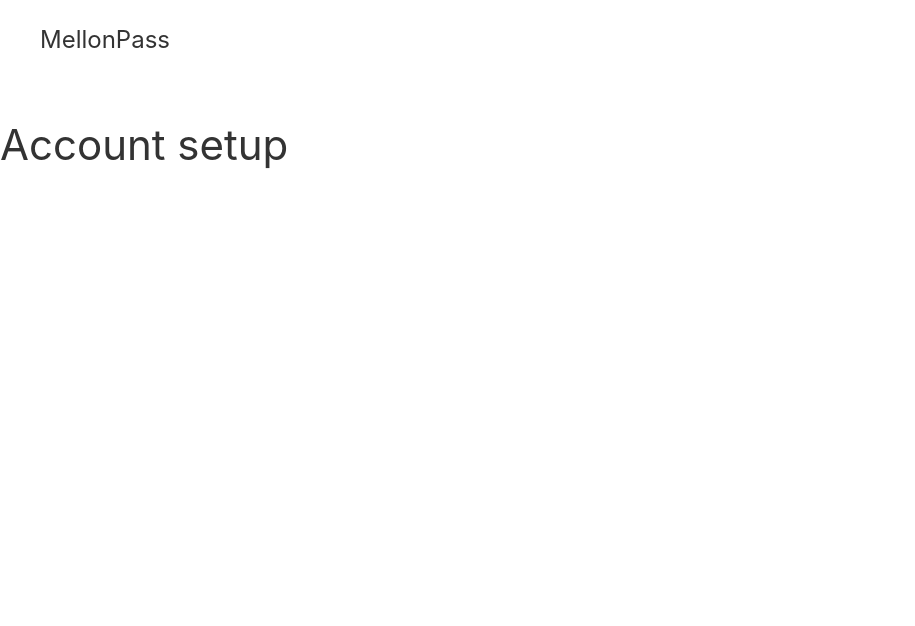
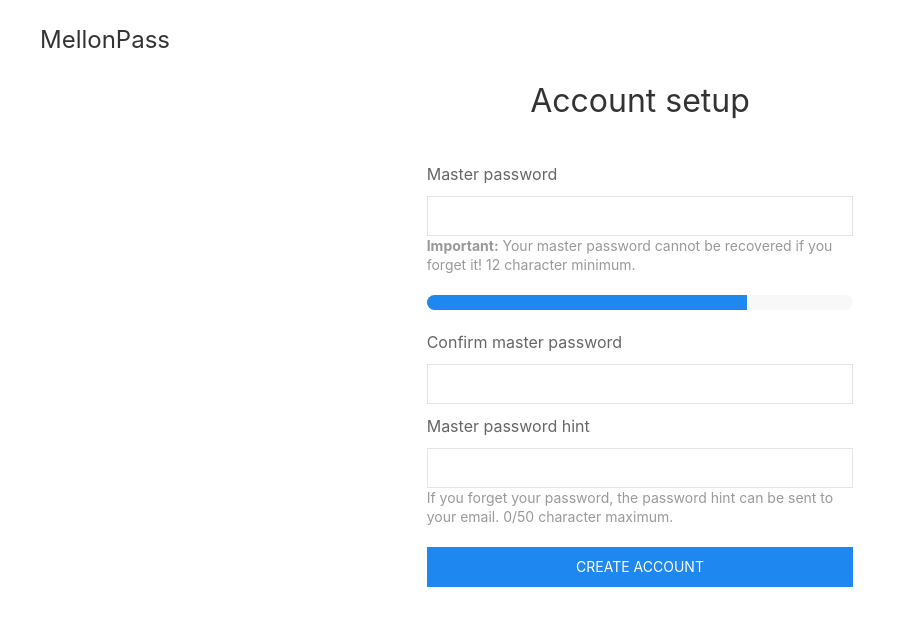
Before and after one commit to mellonpass/web, a SvelteKit app in the folder apps/web/: page /account-setup in a window 1280 px wide. Shown: the top 626 px of the page, without its empty margins (0-915 px from the left). Built offline with nearby package versions, Linux system fonts and the light colour scheme.

Commit message:
feat(account-setup): initital account setup form

```diff
--- a/apps/web/src/routes/account-setup/+page.svelte
+++ b/apps/web/src/routes/account-setup/+page.svelte
@@ -1 +1,63 @@
-<h1>Account setup</h1>
+<script>
+
+</script>
+
+<div class="uk-flex uk-flex-center">
+    <section class="uk-width-1-3">
+        <header class="uk-text-center">
+            <h2>Account setup</h2>
+        </header>
+
+        <form class="uk-margin-medium" action="#" novalidate>
+            <div>
+                <div class="uk-margin-small">
+                    <label for="master-password">Master password</label>
+                </div>
+                <input
+                    class="uk-input"
+                    type="password"
+                    id="master-password"
+                    name="master-password"
+                    required
+                >
+                <p class="uk-text-meta uk-margin-remove-top">
+                    <strong>Important:</strong> Your master password cannot be recovered if you forget it! 12 character minimum.
+                </p>
+
+                <progress class="uk-progress" value="75" max="100"></progress>
+            </div>
+
+            <div class="uk-margin">
+                <div class="uk-margin-small">
+                    <label for="confirm-password">Confirm master password</label>
+                </div>
+                <input
+                    class="uk-input"
+                    type="password"
+                    id="confirm-password"
+                    name="confirm-password"
+                    required
+                >
+
+                <div class="uk-margin-small">
+                    <label for="hint">Master password hint</label>
+                </div>
+                <input
+                    class="uk-input"
+                    type="text"
+                    id="hint"
+                    name="hint"
+                    required
+                >
+                <p class="uk-text-meta uk-margin-remove-top">
+                    If you forget your password, the password hint can be sent to your email. 0/50 character maximum.
+                </p>
+
+            </div>
+
+            <div class="uk-margin">
+                <button class="uk-button uk-button-primary uk-width-1-1">Create account</button>
+            </div>
+        </form>
+    </section>
+</div>
```
